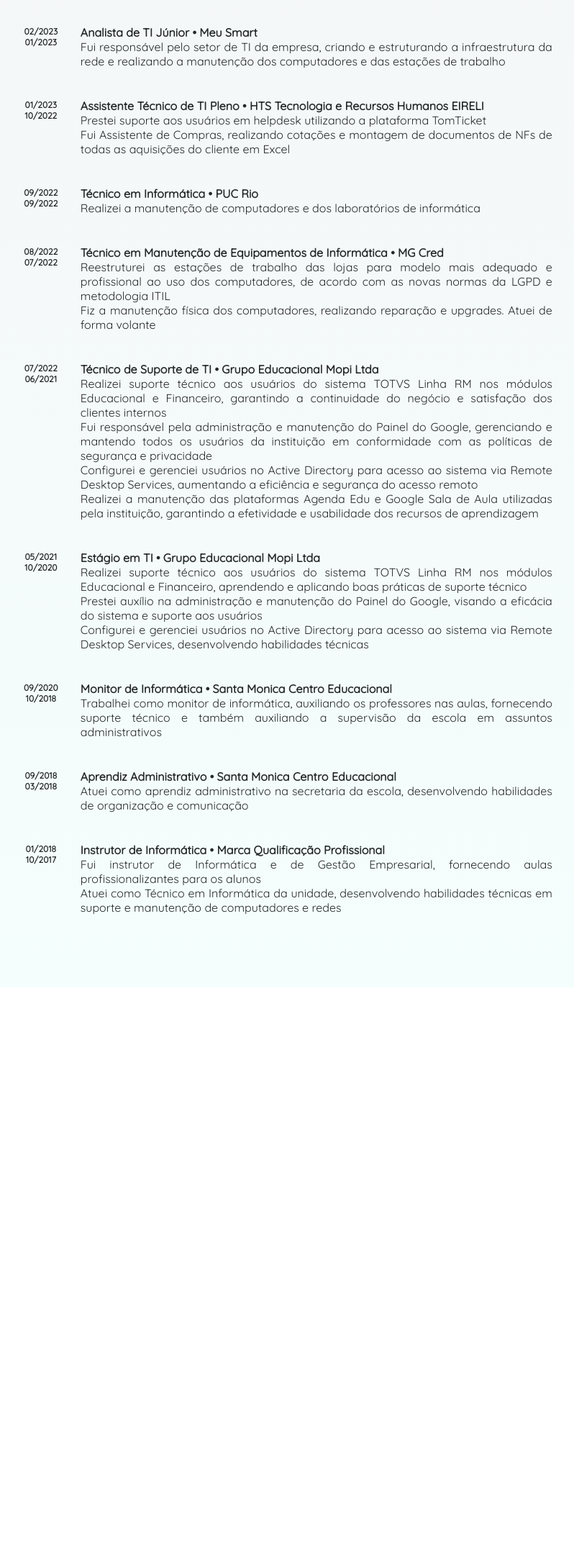
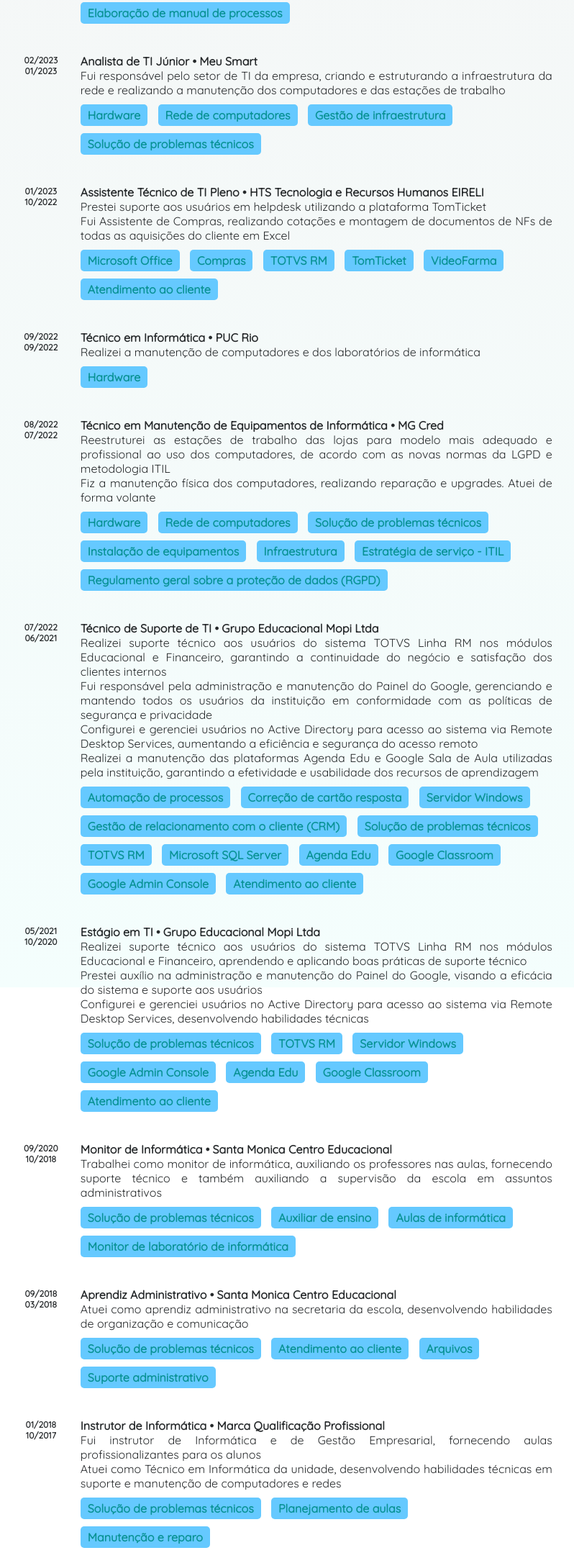
Before and after one commit to NatanaelOCosta/NatanaelOCosta.github.io, a plain HTML site: page index.html in a window 1280 px wide. Shown: the part 548-2713 px from the top of the page at 72% size, without its empty margins (482-1280 px from the left). Before the commit the page ends 1920 px from the top, so only its background shows below. Drawn offline with Linux system fonts and the light colour scheme; a web font is replaced by a local one.

Commit message:
Commit da versão pré atualização por tamanho de telas
Esse update foi enviado como forma de backup antes da reestruturação total de todos os itens com tamanhos personalizados para cada tamanho de tela usando media queries

```diff
--- a/index.html
+++ b/index.html
@@ -36,6 +36,7 @@
 								<p class="competencias">Microsoft SQL Server</p>
 								<p class="competencias">TeamViewer</p>
 								<p class="competencias">TomTicket</p>
+								<p class="competencias">Elaboração de manual de processos</p>
 							</div>
 						</li>
 						<li class="timeline-item">
@@ -43,6 +44,10 @@
 							<div class="timeline-content">
 								<p>Analista de TI Júnior • Meu Smart</p>
 								<p>Fui responsável pelo setor de TI da empresa, criando e estruturando a infraestrutura da rede e realizando a manutenção dos computadores e das estações de trabalho</p>
+								<p class="competencias">Hardware</p>
+								<p class="competencias">Rede de computadores</p>
+								<p class="competencias">Gestão de infraestrutura</p>
+								<p class="competencias">Solução de problemas técnicos</p>
 							</div>
 						</li>
 						<li class="timeline-item">
@@ -51,6 +56,12 @@
 								<p>Assistente Técnico de TI Pleno • HTS Tecnologia e Recursos Humanos EIRELI</p>
 								<p>Prestei suporte aos usuários em helpdesk utilizando a plataforma TomTicket</p>
 								<p>Fui Assistente de Compras, realizando cotações e montagem de documentos de NFs de todas as aquisições do cliente em Excel</p>
+								<p class="competencias">Microsoft Office</p>
+								<p class="competencias">Compras</p>
+								<p class="competencias">TOTVS RM</p>
+								<p class="competencias">TomTicket</p>
+								<p class="competencias">VideoFarma</p>
+								<p class="competencias">Atendimento ao cliente</p>
 							</div>
 						</li>
 						<li class="timeline-item">
@@ -58,6 +69,7 @@
 							<div class="timeline-content">
 								<p>Técnico em Informática • PUC Rio</p>
 								<p>Realizei a manutenção de computadores e dos laboratórios de informática</p>
+								<p class="competencias">Hardware</p>
 							</div>
 						</li>
 						<li class="timeline-item">
@@ -66,6 +78,13 @@
 								<p>Técnico em Manutenção de Equipamentos de Informática • MG Cred</p>
 								<p>Reestruturei as estações de trabalho das lojas para modelo mais adequado e profissional ao uso dos computadores, de acordo com as novas normas da LGPD e metodologia ITIL</p>
 								<p>Fiz a manutenção física dos computadores, realizando reparação e upgrades. Atuei de forma volante</p>
+								<p class="competencias">Hardware</p>
+								<p class="competencias">Rede de computadores</p>
+								<p class="competencias">Solução de problemas técnicos</p>
+								<p class="competencias">Instalação de equipamentos</p>
+								<p class="competencias">Infraestrutura</p>
+								<p class="competencias">Estratégia de serviço - ITIL</p>
+								<p class="competencias">Regulamento geral sobre a proteção de dados (RGPD)</p>
 							</div>
 						</li>
 						<li class="timeline-item">
@@ -76,6 +95,17 @@
 								<p>Fui responsável pela administração e manutenção do Painel do Google, gerenciando e mantendo todos os usuários da instituição em conformidade com as políticas de segurança e privacidade</p>
 								<p>Configurei e gerenciei usuários no Active Directory para acesso ao sistema via Remote Desktop Services, aumentando a eficiência e segurança do acesso remoto</p>
 								<p>Realizei a manutenção das plataformas Agenda Edu e Google Sala de Aula utilizadas pela instituição, garantindo a efetividade e usabilidade dos recursos de aprendizagem</p>
+								<p class="competencias">Automação de processos</p>
+								<p class="competencias">Correção de cartão resposta</p>
+								<p class="competencias">Servidor Windows</p>
+								<p class="competencias">Gestão de relacionamento com o cliente (CRM)</p>
+								<p class="competencias">Solução de problemas técnicos</p>
+								<p class="competencias">TOTVS RM</p>
+								<p class="competencias">Microsoft SQL Server</p>
+								<p class="competencias">Agenda Edu</p>
+								<p class="competencias">Google Classroom</p>
+								<p class="competencias">Google Admin Console</p>
+								<p class="competencias">Atendimento ao cliente</p>
 							</div>
 						</li>
 						<li class="timeline-item">
@@ -85,6 +115,13 @@
 								<p>Realizei suporte técnico aos usuários do sistema TOTVS Linha RM nos módulos Educacional e Financeiro, aprendendo e aplicando boas práticas de suporte técnico</p>
 								<p>Prestei auxílio na administração e manutenção do Painel do Google, visando a eficácia do sistema e suporte aos usuários</p>
 								<p>Configurei e gerenciei usuários no Active Directory para acesso ao sistema via Remote Desktop Services, desenvolvendo habilidades técnicas</p>
+								<p class="competencias">Solução de problemas técnicos</p>
+								<p class="competencias">TOTVS RM</p>
+								<p class="competencias">Servidor Windows</p>
+								<p class="competencias">Google Admin Console</p>
+								<p class="competencias">Agenda Edu</p>
+								<p class="competencias">Google Classroom</p>
+								<p class="competencias">Atendimento ao cliente</p>
 							</div>
 						</li>
 						<li class="timeline-item">
@@ -92,6 +129,10 @@
 							<div class="timeline-content">
 								<p>Monitor de Informática • Santa Monica Centro Educacional</p>
 								<p>Trabalhei como monitor de informática, auxiliando os professores nas aulas, fornecendo suporte técnico e também auxiliando a supervisão da escola em assuntos administrativos</p>
+								<p class="competencias">Solução de problemas técnicos</p>
+								<p class="competencias">Auxiliar de ensino</p>
+								<p class="competencias">Aulas de informática</p>
+								<p class="competencias">Monitor de laboratório de informática</p>
 							</div>
 						</li>
 						<li class="timeline-item">
@@ -99,6 +140,10 @@
 							<div class="timeline-content">
 								<p>Aprendiz Administrativo • Santa Monica Centro Educacional</p>
 								<p>Atuei como aprendiz administrativo na secretaria da escola, desenvolvendo habilidades de organização e comunicação</p>
+								<p class="competencias">Solução de problemas técnicos</p>
+								<p class="competencias">Atendimento ao cliente</p>
+								<p class="competencias">Arquivos</p>
+								<p class="competencias">Suporte administrativo</p>
 							</div>
 						</li>
 						<li class="timeline-item">
@@ -107,6 +152,9 @@
 								<p>Instrutor de Informática • Marca Qualificação Profissional</p>
 								<p>Fui instrutor de Informática e de Gestão Empresarial, fornecendo aulas profissionalizantes para os alunos</p>
 								<p>Atuei como Técnico em Informática da unidade, desenvolvendo habilidades técnicas em suporte e manutenção de computadores e redes</p>
+								<p class="competencias">Solução de problemas técnicos</p>
+								<p class="competencias">Planejamento de aulas</p>
+								<p class="competencias">Manutenção e reparo</p>
 							</div>
 						</li>
 					</ul>
--- a/style.css
+++ b/style.css
@@ -6,10 +6,51 @@
   --dark-highlight-color: #f4fefd;
 
   --light-background-color: #f5f5f5;
-  --light-secound-color: #3d7c98;
-  --light-accent: #73b0cd;
+  --light-secound-color: #0a9396;
+  --light-accent: #65C9FF;
   --light-highlight-color: #26292b;
 }
+
+/*DESIGN DAS CORES EM MODO CLARO*/
+
+/*DESIGN DAS CORES EM MODO ESCURO*/
+input:checked ~ label::after {
+  left: 96%;
+  transform: translateX(-100%);
+  background: #777ba5;
+}
+
+input:checked ~ label::before {
+  left: 100%;
+  border: 5px solid rgba(90, 79, 136, 0.2);
+  transform: translateX(-100%);
+}
+
+input:checked ~ label {
+  background: url('images/imagem2.jpg') center/cover;
+  border: 5px solid rgba(90, 79, 136, 0.2);
+}
+
+input:checked ~ .background {
+  background: linear-gradient(var(--dark-background-color), var(--dark-secound-color));
+  background: -webkit-linear-gradient(var(--dark-background-color), var(--dark-secound-color));
+  color: var(--dark-highlight-color);
+}
+
+input:checked ~ .background .menu {
+  background: var(--dark-secound-color);
+  color: var(--light-highlight-color);
+}
+
+input:checked ~ .background .timeline-item:hover {
+  background: var(--dark-accent-color);
+}
+
+input:checked ~ .timeline-item:hover p:first-of-type {
+  color: var(--dark-accent);
+  box-shadow: 0px 4px 10px rgba(255, 255, 255, 0.2);
+}
+/*FIM DESIGN DAS CORES EM MODO ESCURO*/
 
 * {
   margin: 0;
@@ -26,6 +67,7 @@
   position: relative;
 }
 
+/*BOTAO DE MODO CLARO E ESCURO*/
 label {
   position: absolute;
   float: right;
@@ -42,6 +84,7 @@
   box-shadow: 0 0 25px rgba(0, 0, 0, 0.2);
   z-index: 1;
 }
+
 label::after {
   content: '';
   position: absolute;
@@ -55,6 +98,7 @@
   transition: 0.8s ease;
   box-shadow: 0 0 10px rgba(0, 0, 0, 0.2);
 }
+
 label::before {
   content: '';
   position: absolute;
@@ -67,6 +111,8 @@
   transition: 0.8s ease;
   box-shadow: 0 0 50px rgba(0, 0, 0, 0.18);
 }
+/*FIM BOTAO DE MODO CLARO E ESCURO*/
+
 
 .background {
   position: absolute;
@@ -82,33 +128,11 @@
   box-sizing: border-box;
 }
 
-input:checked ~ label::after {
-  left: 96%;
-  transform: translateX(-100%);
-  background: #777ba5;
-}
-input:checked ~ label::before {
-  left: 100%;
-  border: 5px solid rgba(90, 79, 136, 0.2);
-  transform: translateX(-100%);
-}
-input:checked ~ label {
-  background: url('images/imagem2.jpg') center/cover;
-  border: 5px solid rgba(90, 79, 136, 0.2);
-}
-input:checked ~ .background {
-  background: linear-gradient(var(--dark-background-color), var(--dark-secound-color));
-  background: -webkit-linear-gradient(var(--dark-background-color), var(--dark-secound-color));
-  color: var(--dark-highlight-color);
-}
+
 input {
   display: none;
 }
 
-input:checked ~ .background .menu {
-  background: var(--dark-secound-color);
-  color: var(--light-highlight-color);
-}
 
 img#natan {
   width: 25vw;
@@ -153,14 +177,6 @@
   right: 1.5vw;
   width: 60%;
   height: auto;
-
-/*
-  display: flex;
-  align-items: flex-start;
-  margin-top: 0;
-  width: 60%;
-  position: relative;
-  float: right;*/
 }
 
 .full-timeline h4 {
@@ -191,37 +207,33 @@
   cursor: pointer;
   border: 1px solid rgba(198, 247, 253, 0.3);
   box-shadow: 0px 4px 10px rgba(0, 0, 0, 0.2);
+  background-color: rgba(211, 211, 211, .12);
 }
 
 .full-timeline:hover .timeline-item:not(:hover) {
   opacity: 0.5;
 }
 
-input:checked ~ .background .timeline-item:hover {
-  background: var(--dark-secound-color);
+
+
+.timeline-item:hover p:first-of-type {
+  color: var(--light-secound-color);
 }
 
-.timeline-item:hover p:first-of-type {
-  color: var(--light-accent);
-}
 
-input:checked ~ .timeline-item:hover p:first-of-type {
-  color: var(--dark-accent);
-  box-shadow: 0px 4px 10px rgba(255, 255, 255, 0.2);
-}
 
 .timeline p {
   text-align: justify;
 }
 
 .timeline-item p.competencias {
-  color: var(--dark-accent);
+  color: var(--light-secound-color);
   display: inline-block;
   margin-top: 10px;
   margin-right: 10px;
   padding: 5px 10px;
   border-radius: 5px;
-  background-color: var(--dark-secound-accent);
+  background-color: var(--light-accent);
   font-weight: 600;
 }
 
@@ -247,24 +259,21 @@
 }
 
 
-/*Estilos para telas grandes*/
-@media screen and (min-width: 1024px) {
-  header h1 {
-    font-size: 3vw;
-  }
+/*ESTRUTURA DOS COMPONENTES DO SITE*/
 
-  header h3 {
-    font-size: 1.5vw;
-  }
-}
 
-/*Estilos para telas médias*/
-@media screen and (max-width: 1023px) and (min-width: 768px) {
 
-}
+/*SECTION SOBRE*/
 
-/*Estilos para telas pequenas*/
-@media screen and (max-width: 767px) {
+/*SECTION TIMELINE*/
+
+/*NOME, DESCRICAO E IMAGEM*/
+
+
+
+/*DESIGN ADAPTADO PARA TELAS DE SMARTPHONES*/
+/* Smartphones em orientação retrato */
+@media screen and (max-width: 480px) {
   header h1 {
     font-size: 8vw;
   }
@@ -283,3 +292,65 @@
     font-size: 2.5vw;
   }
 }
+
+/* Smartphones em orientação paisagem */
+@media screen and (max-width: 767px) and (orientation: landscape) {
+  /* Estilos para smartphones em orientação paisagem */
+}
+/*FIM DESIGN ADAPTADO PARA TELAS DE SMARTPHONES*/
+
+
+/*DESIGN ADAPTADO PARA TELAS DE TABLETS*/
+/* Tablets em orientação retrato */
+@media screen and (min-width: 768px) and (max-width: 1023px) {
+  header h1 {
+    font-size: 2.5vw;
+  }
+
+  header h3 {
+    font-size: 1.2vw;
+  }
+}
+
+/* Tablets em orientação paisagem */
+@media screen and (min-width: 1024px) and (max-width: 1199px) {
+  /* Estilos para tablets em orientação paisagem */
+}
+/*FIM DESIGN ADAPTADO PARA TELAS DE TABLETS*/
+
+
+/*DESIGN ADAPTADO PARA TELAS DE NOTEBOOK*/
+/* Noteboks com telas de tamanho médio */
+@media screen and (min-width: 1200px) and (max-width: 1439px) {
+  /* Estilos para notebooks com telas de tamanho médio */
+}
+
+/* Noteboks com telas de tamanho grande */
+@media screen and (min-width: 1440px) {
+  /* Estilos para notebooks com telas de tamanho grande */
+}
+/*FIM DESIGN ADAPTADO PARA TELAS DE NOTEBOOK*/
+
+
+/*DESIGN ADAPTADO PARA TELAS DE COMPUTADORES*/
+
+/*DESIGN ADAPTADO PARA TELAS DE COMPUTADORES*/
+/* Computadores com telas de tamanho médio a grande */
+@media screen and (min-width: 1200px) {
+  header h1 {
+    font-size: 3vw;
+  }
+
+  header h3 {
+    font-size: 1.5vw;
+  }
+}
+/*FIM DESIGN ADAPTADO PARA TELAS DE COMPUTADORES*/
+
+
+/*DESIGN ADAPTADO PARA TELAS GRANDES*/
+/* Telas grandes (como TVs) */
+@media screen and (min-width: 1920px) {
+  /* Estilos para telas grandes (como TVs) */
+}
+/*FIM DESIGN ADAPTADO PARA TELAS GRANDES*/
```
